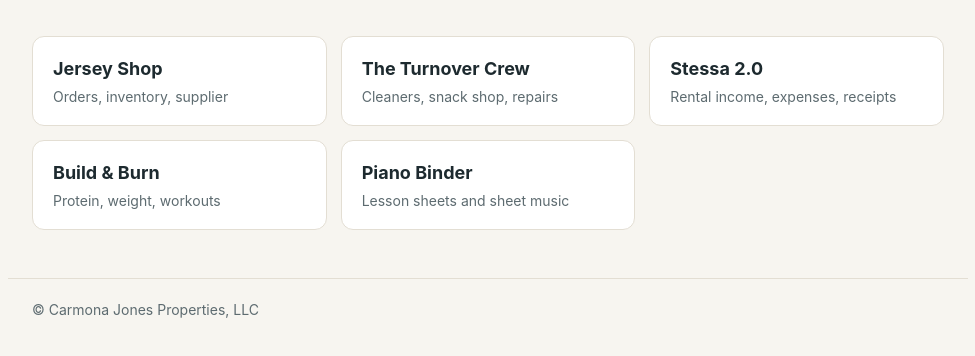
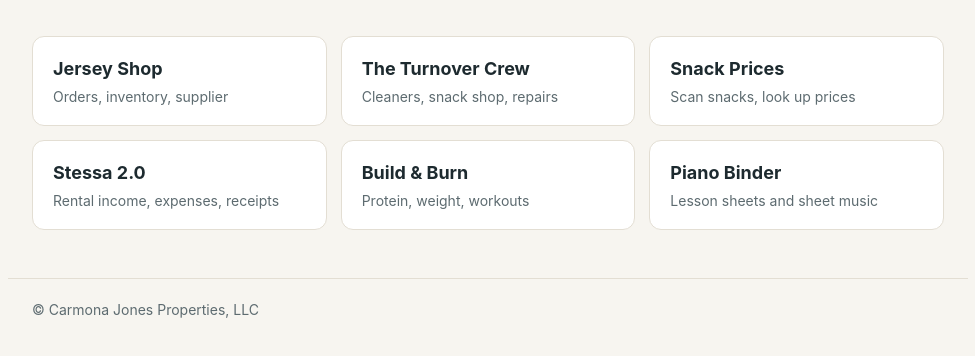
Before and after one commit to carmonajonesproperties/cjventures-site, a plain HTML site: page index.html in a window 1280 px wide. Shown: the part 144-500 px from the top of the page, without its empty margins (152-1127 px from the left). Drawn offline with Linux system fonts and the light colour scheme.

Commit message:
Add Snack Prices link to the home page
Co-Authored-By: Claude Opus 5.5 <noreply@anthropic.com>

```diff
--- a/index.html
+++ b/index.html
@@ -35,6 +35,7 @@
   <section class="grid">
     <a class="card" href="/jerseys/"><h2>Jersey Shop</h2><p>Orders, inventory, supplier</p></a>
     <a class="card" href="/TheTurnoverCrew/"><h2>The Turnover Crew</h2><p>Cleaners, snack shop, repairs</p></a>
+    <a class="card" href="/prices/"><h2>Snack Prices</h2><p>Scan snacks, look up prices</p></a>
     <a class="card" href="/stessa/"><h2>Stessa 2.0</h2><p>Rental income, expenses, receipts</p></a>
     <a class="card" href="/buildandburn/"><h2>Build &amp; Burn</h2><p>Protein, weight, workouts</p></a>
     <a class="card" href="/piano/"><h2>Piano Binder</h2><p>Lesson sheets and sheet music</p></a>
```
